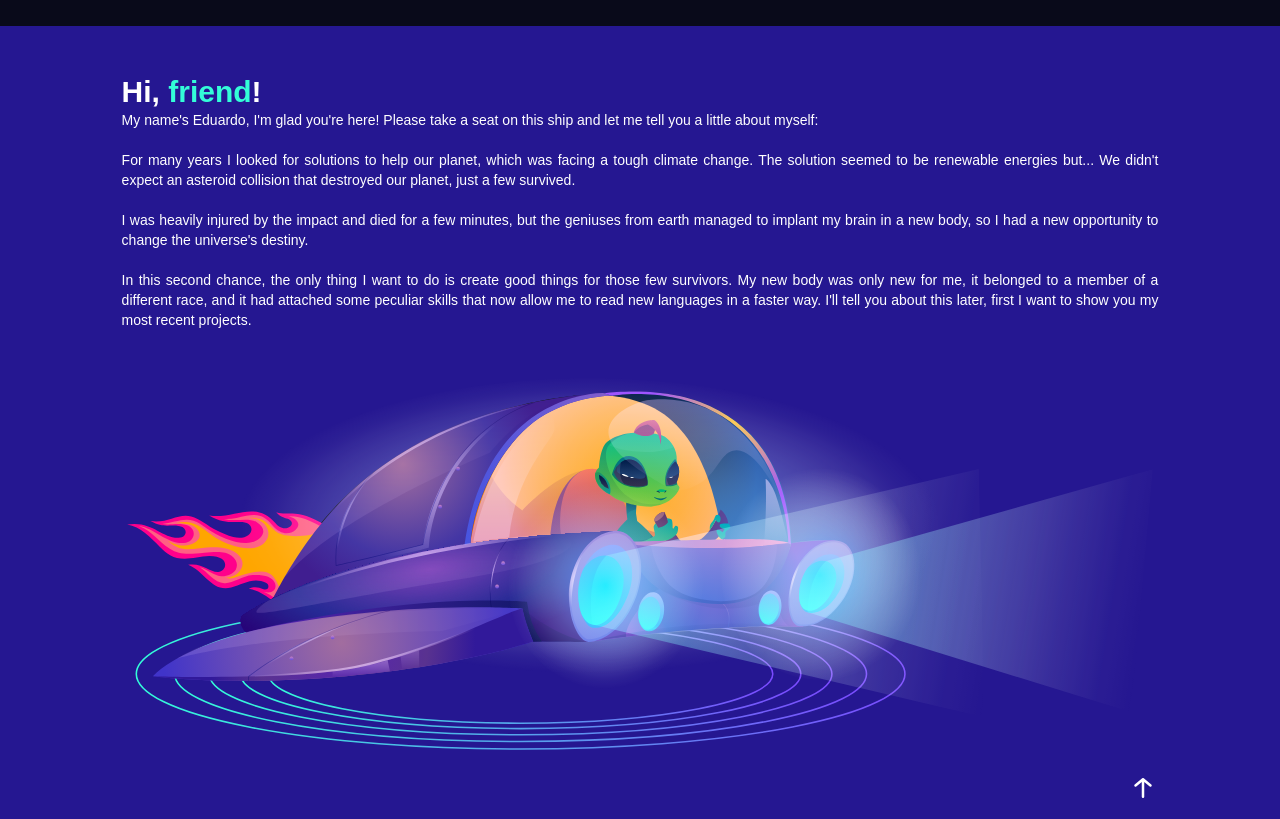
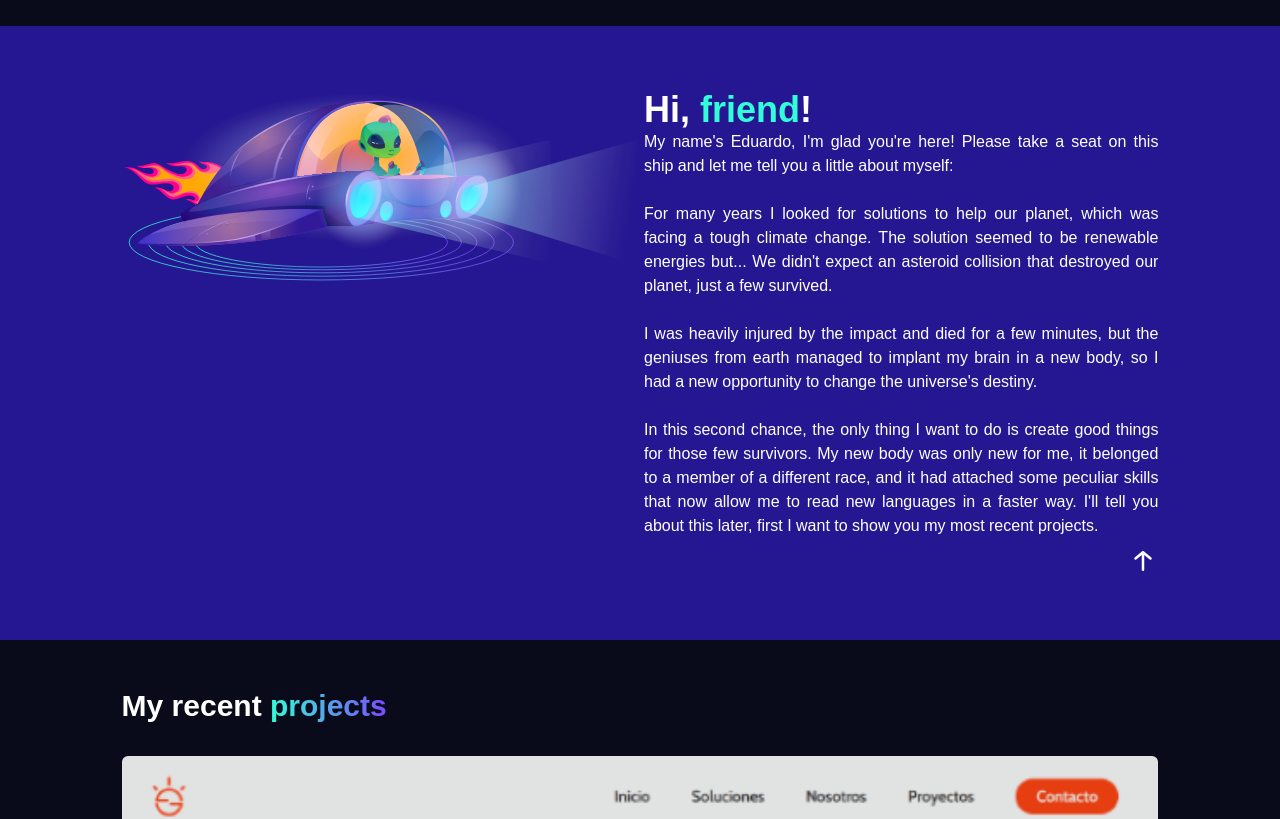
Before and after one commit to eduym17/ey-portfolio, a React (Vite) app: page / in a window 1280 px wide. Shown: the part 620-1439 px from the top of the page. Built offline with nearby package versions, Linux system fonts and the light colour scheme.

Commit message:
feat: responsive about me section

```diff
--- a/src/components/TitleAquaWordGeneral.jsx
+++ b/src/components/TitleAquaWordGeneral.jsx
@@ -1,7 +1,7 @@
 import propTypes from 'prop-types';
 
 const TitleAquaWordGeneral = ({ title, magicWord, customClass }) => (
-  <p className={`w-full font-semibold text-3xl ${customClass}`}>
+  <p className={`w-full font-semibold text-3xl md:text-4xl ${customClass}`}>
     {title.split(' ').map((word) => (
       word === magicWord
         ? <span key={word} className="text-dev-aqua">{`${magicWord}`}</span>
--- a/src/views/Home.jsx
+++ b/src/views/Home.jsx
@@ -76,15 +76,16 @@
     <div className="containerFullWidth bg-dev-blue">
       <div
         id="aboutMe"
-        className="containerContent py-12"
+        className="containerContent py-12 md:py-16"
       >
-        <div className="w-[90%] flex flex-col items-start">
+        <div className="w-[90%] flex flex-col items-start md:flex-row-reverse md:items-start md:gap-1">
+          <div className="flex flex-col items-start  md:w-1/2">
             <TitleAquaWordGeneral
               title="Hi, friend !"
               magicWord="friend"
               customClass=""
             />
-          <p className="w-full font-extralight text-sm text-justify whitespace-pre-line">
+            <p className="w-full font-extralight text-sm text-justify whitespace-pre-line md:text-base">
               {`My name's Eduardo, I'm glad you're here! Please take a seat on this ship and let me tell you a little about myself:
 
                 For many years I looked for solutions to help our planet, which was facing a tough climate change. The solution seemed to be renewable energies but... We didn't expect an asteroid collision that destroyed our planet, just a few survived.
@@ -94,12 +95,14 @@
                 In this second chance, the only thing I want to do is create good things for those few survivors. My new body was only new for me, it belonged to a member of a different race, and it had attached some peculiar skills that now allow me to read new languages in a faster way. I'll tell you about this later, first I want to show you my most recent projects.
               `}
             </p>
+            <ClickToTop customClass="mt-2 hidden md:flex" />
+          </div>
           <img
             src={newBody}
             alt={newBody}
-            className="w-full pt-10 pb-2"
+            className="w-full pt-10 pb-2 md:w-1/2 md:py-0"
           />
-          <ClickToTop customClass="mt-2" />
+          <ClickToTop customClass="mt-2 md:hidden" />
         </div>
       </div>
     </div>
```
Lines whose indentation alone changed are shown as unchanged.
